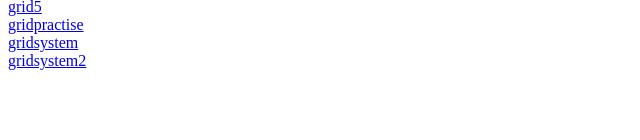
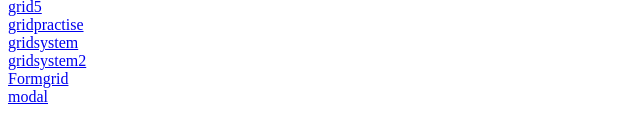
Before and after one commit to snehams29/Bootstrap, a plain HTML site: page index.html in a window 1280 px wide. Shown: the part 230-370 px from the top of the page, without its empty margins (0-640 px from the left). Drawn offline with Linux system fonts and the light colour scheme.

Commit message:
Update index.html

```diff
--- a/index.html
+++ b/index.html
@@ -18,6 +18,9 @@
     <a href="gridsystem.html">gridsystem</a><br>
      <a href="gridsystem2.html">gridsystem2</a><br>
 
+     <a href="formgrid.html">Formgrid</a><br>
+     <a href="modal.html">modal</a><br>
+
 
 
   </body>
```
